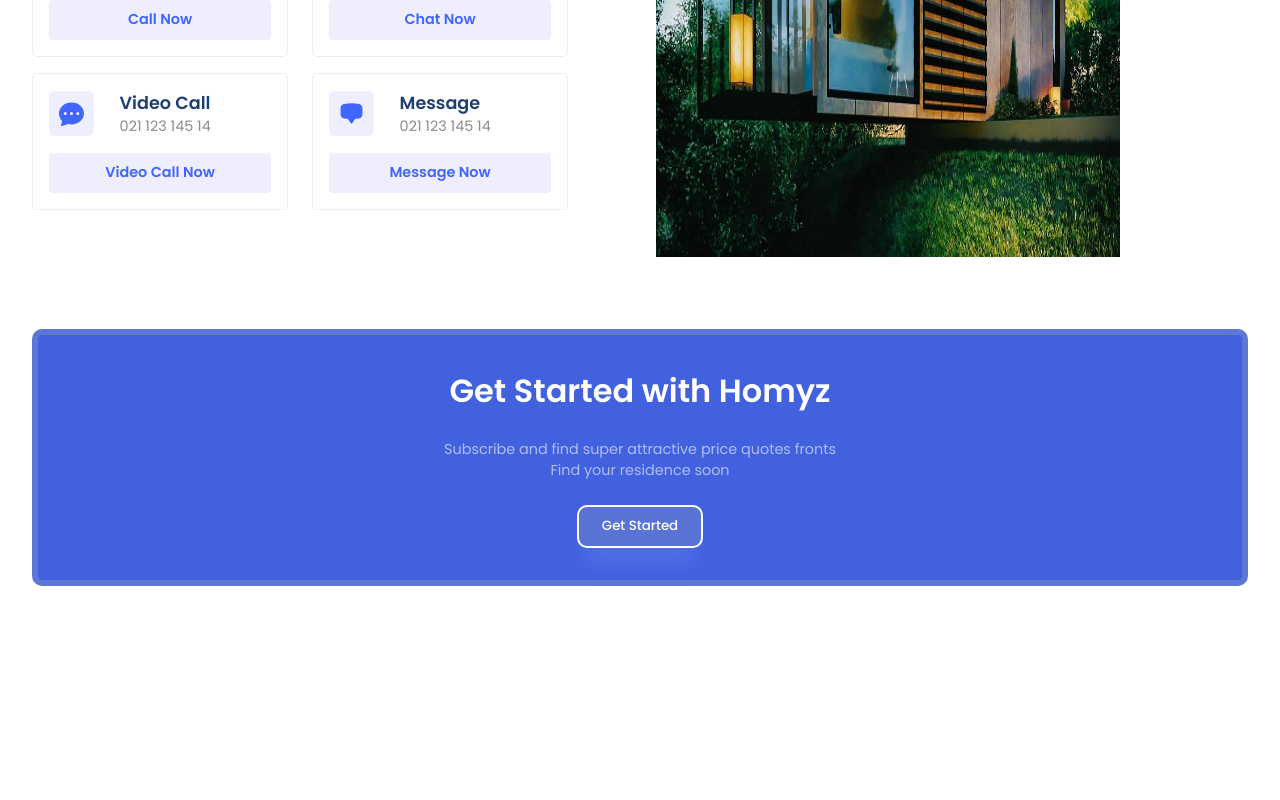
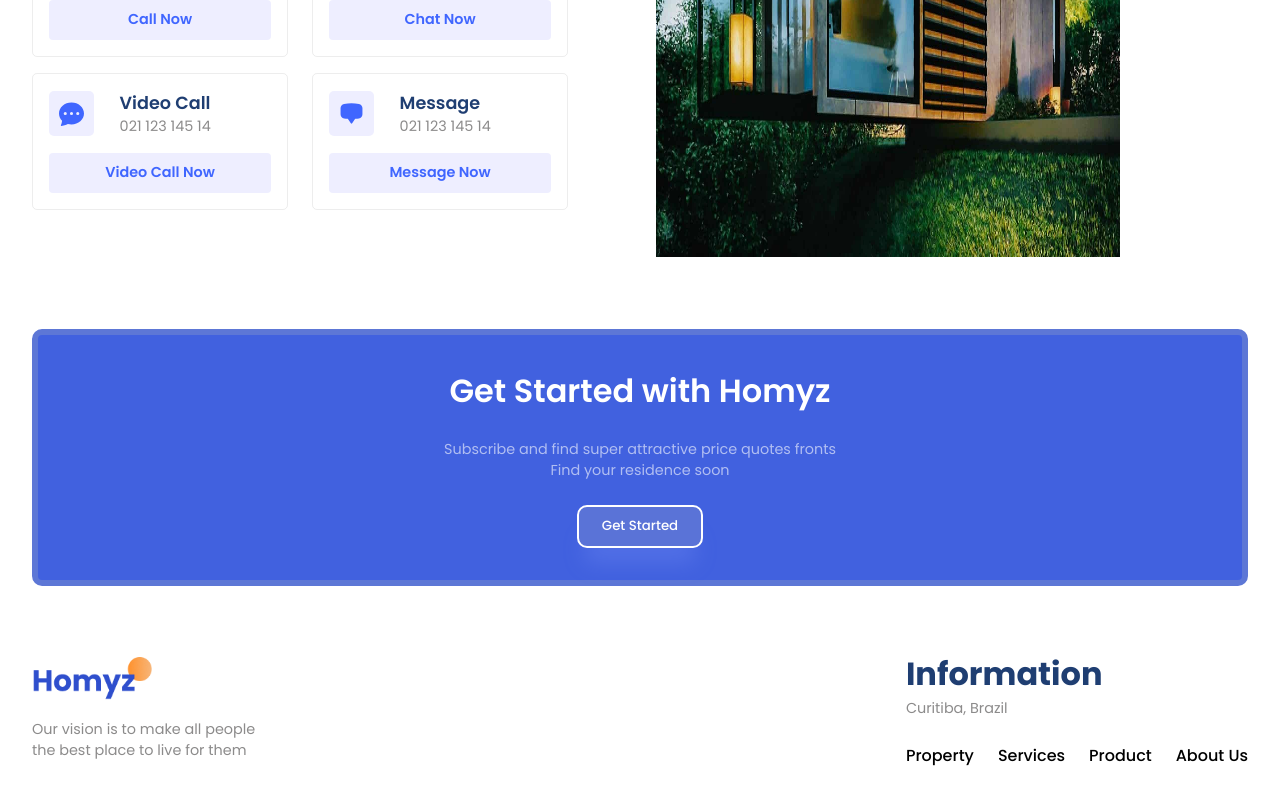
Before and after one commit to Robson-Aires/Labber, a React (Vite) app in the folder labber-project/: page / in a window 1280 px wide. Shown: the part 2404-3204 px from the top of the page. Before the commit the page ends 3022 px from the top, so only its background shows below. Built offline with nearby package versions, Linux system fonts and the light colour scheme.

Commit message:
footer finalizado

```diff
--- a/labber-project/src/App.jsx
+++ b/labber-project/src/App.jsx
@@ -6,6 +6,7 @@
 import Value from './components/Value/Value';
 import Contact from './components/contact/Contact';
 import GetStarted from './components/GetStarted/GetStarted';
+import Footer from './components/Footer/Footer';
 
 function App() {
   return (
@@ -20,6 +21,7 @@
    <Value />
    <Contact />
    <GetStarted />
+   <Footer />
 
 </div>
   );
--- /dev/null
+++ b/labber-project/src/components/Footer/Footer.css
@@ -0,0 +1,13 @@
+.f-container{
+    justify-content: space-between;
+}
+
+.f-left{
+    gap: 1rem;
+}
+
+.f-menu{
+    gap: 1.5rem;
+    margin-top: 1.5rem;
+    font-weight: 500;
+}
--- /dev/null
+++ b/labber-project/src/components/Footer/Footer.jsx
@@ -0,0 +1,31 @@
+import React from 'react'
+import "./Footer.css"
+
+const Footer = () => {
+  return (
+    <section className="f-wrapper">
+        <div className="paddings innerWidth flexCenter f-container">
+            {/* left side */}
+            <div className="flexColStart f-left">
+                <img src="./logo2.png" alt="" width={120}/>
+                <span className="secondaryText">
+                    Our vision is to make all people <br />
+                    the best place to live for them
+                </span>
+            </div>
+            <div className="flexColStart f-right">
+                <span className='primaryText'>Information</span>
+                <span className='secondaryText'>Curitiba, Brazil</span>
+                <div className="flexCenter f-menu">
+                    <span>Property</span>
+                    <span>Services</span>
+                    <span>Product</span>
+                    <span>About Us</span>
+                </div>
+            </div>
+        </div>
+    </section>
+  )
+}
+
+export default Footer
```
